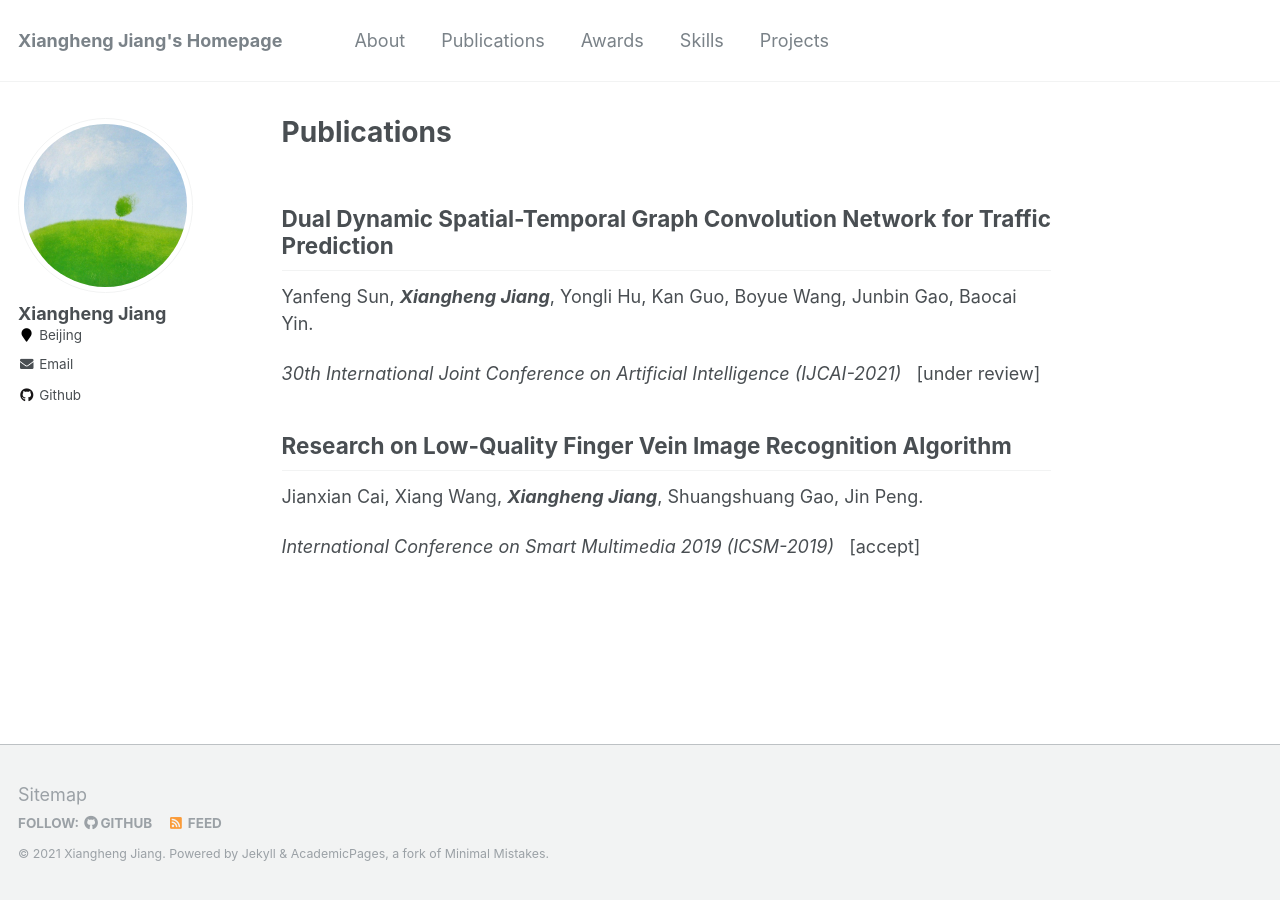
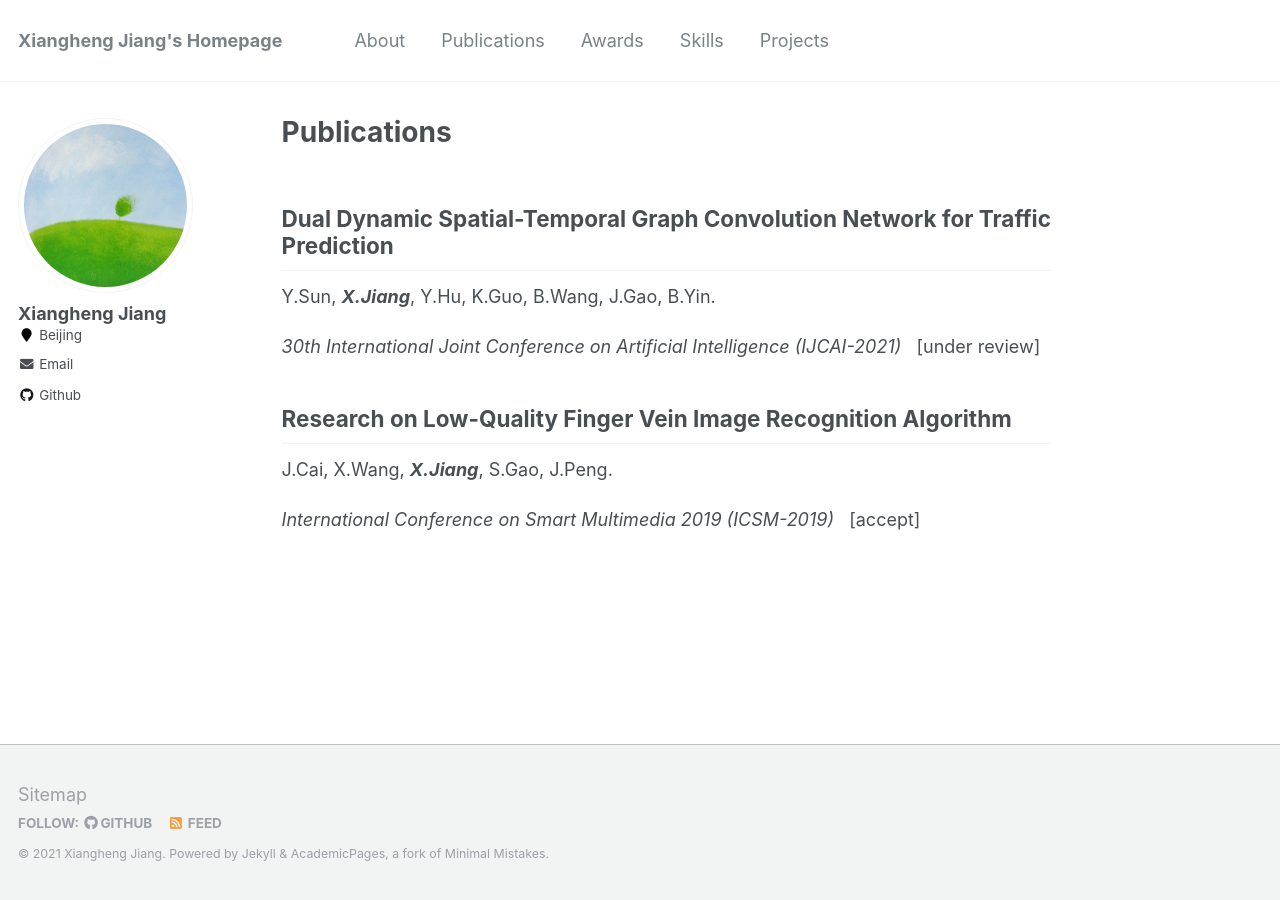
Before and after one commit to j1o2h3n/j1o2h3n.github.io, a Jekyll site: the page built from _pages/publications.md, in a window 1280 px wide. Built offline with Jekyll 4.4.1, drawn with Linux system fonts in a browser that asks for light colours.

Commit message:
Update publications.md

```diff
--- a/_pages/publications.md
+++ b/_pages/publications.md
@@ -6,13 +6,13 @@ author_profile: true
 
 ## **Dual Dynamic Spatial-Temporal Graph Convolution Network for Traffic Prediction**
 
-Yanfeng Sun, _**Xiangheng Jiang**_, Yongli Hu, Kan Guo, Boyue Wang, Junbin Gao, Baocai Yin.
+Y.Sun, _**X.Jiang**_, Y.Hu, K.Guo, B.Wang, J.Gao, B.Yin.
 
 _30th International Joint Conference on Artificial Intelligence  (IJCAI-2021)_ &nbsp; \[under review]
 
 
 ## **Research on Low-Quality Finger Vein Image Recognition Algorithm**
 
-Jianxian Cai, Xiang Wang, _**Xiangheng Jiang**_, Shuangshuang Gao, Jin Peng.
+J.Cai, X.Wang, _**X.Jiang**_, S.Gao, J.Peng.
 
 _International Conference on Smart Multimedia 2019  (ICSM-2019)_ &nbsp; \[accept]
```
